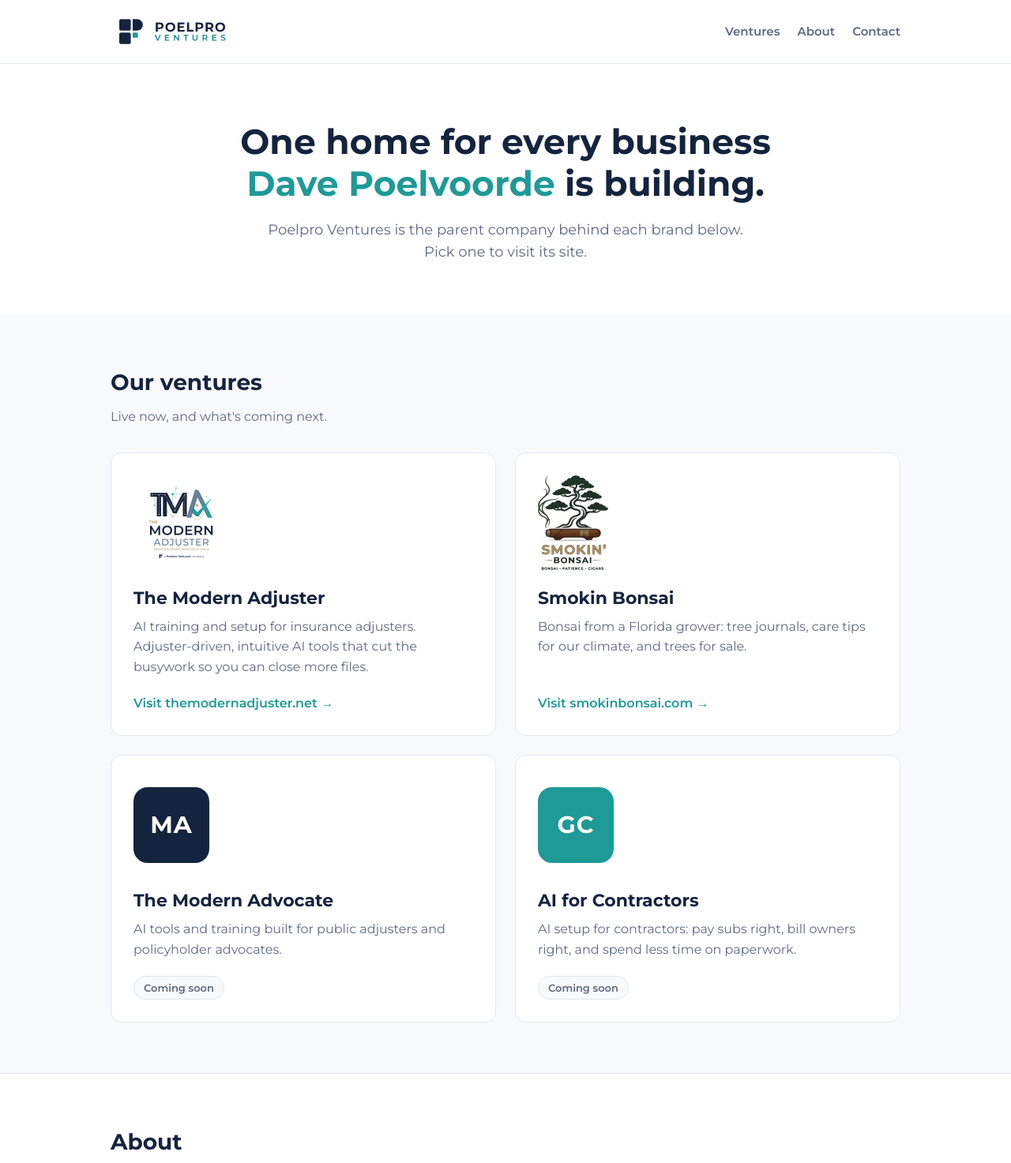
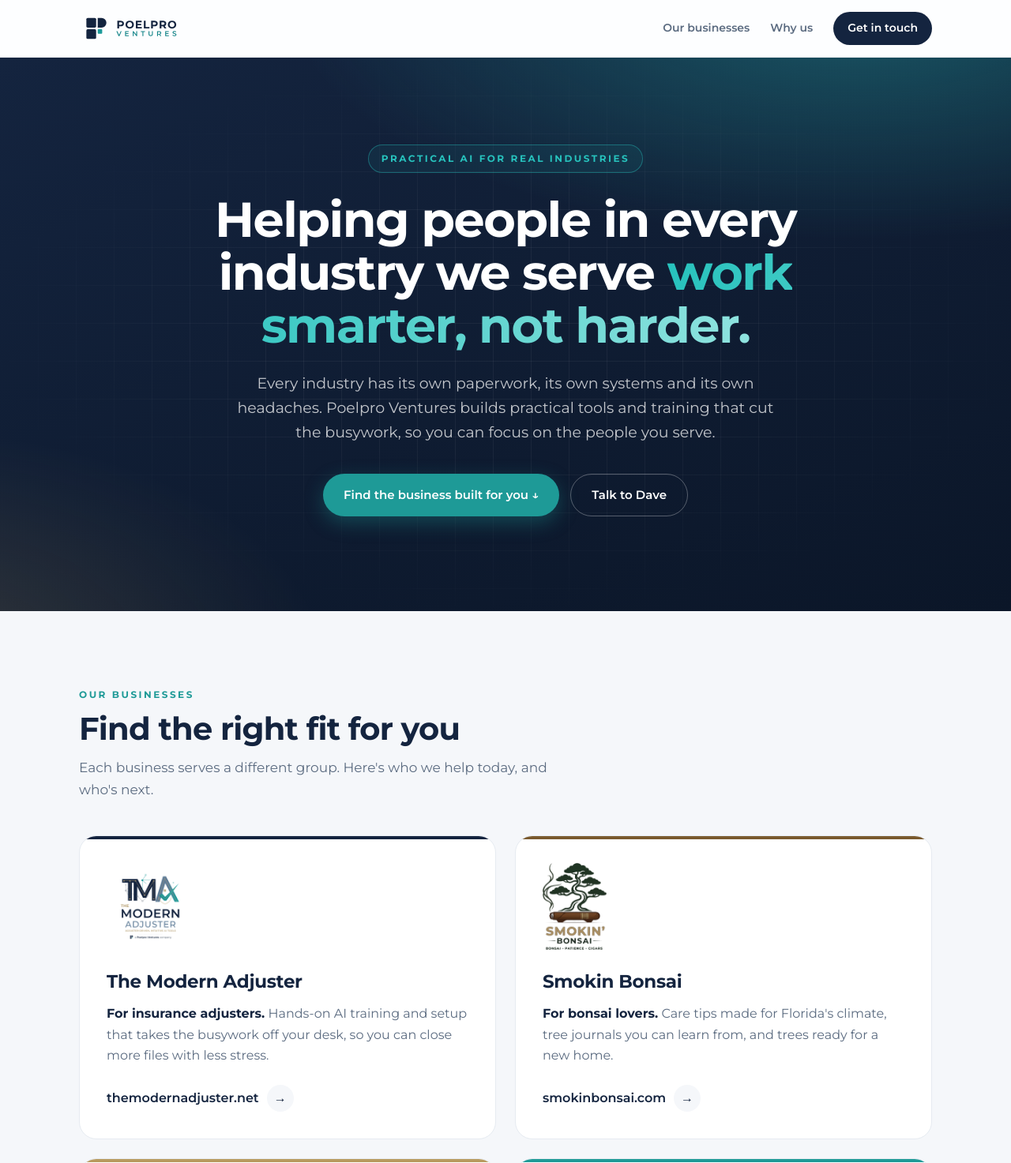
Before and after one commit to xander-brain/poelproventures-site, a plain HTML site: page index.html in a window 1280 px wide. Shown: the top 1473 px of the page at 79% size. Drawn offline with Linux system fonts and the light colour scheme.

Commit message:
Customer-focused copy and modern design
Co-Authored-By: Claude Opus 5.5 <noreply@anthropic.com>

```diff
--- a/index.html
+++ b/index.html
@@ -4,9 +4,9 @@
 <meta charset="utf-8">
 <meta name="viewport" content="width=device-width, initial-scale=1">
 <title>Poelpro Ventures</title>
-<meta name="description" content="Poelpro Ventures is the parent company of The Modern Adjuster, Smokin Bonsai and the ventures still to come.">
+<meta name="description" content="Poelpro Ventures helps people in different industries spend less time on busywork, with practical AI tools and training built by someone who has done the work.">
 <meta property="og:title" content="Poelpro Ventures">
-<meta property="og:description" content="The parent company of The Modern Adjuster, Smokin Bonsai and the ventures still to come.">
+<meta property="og:description" content="Practical AI tools and training for the industries we know best: insurance adjusters, public adjusters, contractors and more.">
 <meta property="og:image" content="https://poelproventures.com/og-image.png">
 <meta property="og:url" content="https://poelproventures.com/">
 <link rel="icon" type="image/png" sizes="32x32" href="icon-32.png">
@@ -15,44 +15,76 @@
 <link rel="preconnect" href="https://fonts.gstatic.com" crossorigin>
 <link href="https://fonts.googleapis.com/css2?family=Montserrat:wght@400;500;600;700&display=swap" rel="stylesheet">
 <style>
-  :root{--navy:#14243f;--teal:#1e9a97;--gray:#5b6b80;--line:#e3e8ee;--bg:#f7f9fb;}
+  :root{--navy:#14243f;--navy2:#0b1628;--teal:#1e9a97;--teal2:#27c2bd;--gold:#b89a5e;--gray:#5b6b80;--line:#e6ebf1;--bg:#f5f7fa;}
   *{box-sizing:border-box;margin:0;padding:0}
-  body{font-family:Montserrat,Arial,sans-serif;color:var(--navy);background:var(--bg);line-height:1.6}
+  html{scroll-behavior:smooth}
+  body{font-family:Montserrat,Arial,sans-serif;color:var(--navy);background:var(--bg);line-height:1.65;-webkit-font-smoothing:antialiased}
   a{color:inherit}
-  .wrap{max-width:1040px;margin:0 auto;padding:0 20px}
-  header{background:#fff;border-bottom:1px solid var(--line)}
-  header .wrap{display:flex;align-items:center;justify-content:space-between;padding-top:14px;padding-bottom:14px}
-  header img{height:52px;width:auto;display:block}
-  header nav a{text-decoration:none;font-weight:600;font-size:15px;margin-left:22px;color:var(--gray)}
+  .wrap{max-width:1120px;margin:0 auto;padding:0 20px}
+  header{position:sticky;top:0;z-index:10;background:rgba(255,255,255,.82);backdrop-filter:saturate(180%) blur(14px);-webkit-backdrop-filter:saturate(180%) blur(14px);border-bottom:1px solid rgba(20,36,63,.08)}
+  header .wrap{display:flex;align-items:center;justify-content:space-between;height:72px}
+  header img{height:44px;width:auto;display:block}
+  header nav{display:flex;align-items:center;gap:26px}
+  header nav a{text-decoration:none;font-weight:600;font-size:14px;color:var(--gray);transition:color .2s}
   header nav a:hover{color:var(--teal)}
-  .hero{background:#fff;padding:72px 0 64px;text-align:center}
-  .hero h1{font-size:clamp(28px,4.5vw,44px);font-weight:700;line-height:1.2;max-width:760px;margin:0 auto 18px}
-  .hero h1 span{color:var(--teal)}
-  .hero p{font-size:18px;color:var(--gray);max-width:640px;margin:0 auto}
-  section{padding:64px 0}
-  h2{font-size:28px;font-weight:700;margin-bottom:8px}
-  .sub{color:var(--gray);margin-bottom:32px}
+  header nav a.cta{color:#fff;background:var(--navy);padding:9px 18px;border-radius:999px}
+  header nav a.cta:hover{background:var(--teal);color:#fff}
+  .hero{position:relative;overflow:hidden;color:#fff;padding:110px 0 120px;background:radial-gradient(1200px 500px at 85% -10%,rgba(39,194,189,.35),transparent 60%),radial-gradient(900px 500px at -10% 110%,rgba(184,154,94,.22),transparent 60%),linear-gradient(160deg,var(--navy) 0%,var(--navy2) 100%)}
+  .hero:before{content:"";position:absolute;inset:0;background-image:linear-gradient(rgba(255,255,255,.05) 1px,transparent 1px),linear-gradient(90deg,rgba(255,255,255,.05) 1px,transparent 1px);background-size:48px 48px;mask-image:radial-gradient(ellipse at center,#000 30%,transparent 75%);-webkit-mask-image:radial-gradient(ellipse at center,#000 30%,transparent 75%)}
+  .hero .wrap{position:relative;max-width:880px;text-align:center}
+  .eyebrow{display:inline-block;font-size:12px;font-weight:700;letter-spacing:2.5px;text-transform:uppercase;color:var(--teal2);border:1px solid rgba(39,194,189,.4);background:rgba(39,194,189,.08);padding:7px 16px;border-radius:999px;margin-bottom:26px}
+  .hero h1{font-size:clamp(34px,5.6vw,62px);font-weight:700;line-height:1.08;letter-spacing:-1.5px;margin-bottom:24px}
+  .hero h1 span{background:linear-gradient(90deg,var(--teal2),#8fe3df);-webkit-background-clip:text;background-clip:text;color:transparent}
+  .hero p{font-size:clamp(16px,2vw,19px);color:rgba(255,255,255,.75);max-width:680px;margin:0 auto 36px}
+  .btns{display:flex;gap:14px;justify-content:center;flex-wrap:wrap}
+  .btn{display:inline-flex;align-items:center;gap:8px;text-decoration:none;font-weight:600;font-size:15px;padding:14px 26px;border-radius:999px;transition:transform .2s,background .2s,box-shadow .2s}
+  .btn.primary{background:var(--teal);color:#fff;box-shadow:0 8px 24px rgba(30,154,151,.35)}
+  .btn.primary:hover{background:var(--teal2);transform:translateY(-2px)}
+  .btn.ghost{color:#fff;border:1px solid rgba(255,255,255,.3)}
+  .btn.ghost:hover{background:rgba(255,255,255,.08)}
+  section{padding:96px 0}
+  .kicker{font-size:12px;font-weight:700;letter-spacing:2.5px;text-transform:uppercase;color:var(--teal);margin-bottom:10px}
+  h2{font-size:clamp(28px,3.6vw,40px);font-weight:700;letter-spacing:-.8px;line-height:1.15;margin-bottom:12px}
+  .sub{color:var(--gray);font-size:17px;max-width:620px;margin-bottom:44px}
   .grid{display:grid;grid-template-columns:repeat(2,1fr);gap:24px}
-  .card{background:#fff;border:1px solid var(--line);border-radius:14px;padding:28px;display:flex;flex-direction:column;transition:box-shadow .2s,transform .2s}
+  .card{position:relative;background:#fff;border:1px solid var(--line);border-radius:22px;padding:34px;display:flex;flex-direction:column;overflow:hidden;transition:box-shadow .3s,transform .3s,border-color .3s}
+  .card:before{content:"";position:absolute;left:0;right:0;top:0;height:4px;background:var(--accent,var(--teal))}
   a.card{text-decoration:none}
-  a.card:hover{box-shadow:0 10px 30px rgba(20,36,63,.10);transform:translateY(-3px)}
-  .logo{height:120px;display:flex;align-items:center;margin-bottom:18px}
-  .logo img{max-height:120px;max-width:140px;width:auto}
-  .mono{width:96px;height:96px;border-radius:18px;display:flex;align-items:center;justify-content:center;font-weight:700;font-size:30px;color:#fff;letter-spacing:1px}
-  .card h3{font-size:22px;font-weight:700;margin-bottom:6px}
-  .card p{color:var(--gray);flex:1;margin-bottom:20px}
-  .go{font-weight:600;color:var(--teal)}
-  .soon{display:inline-block;font-size:13px;font-weight:600;color:var(--gray);background:var(--bg);border:1px solid var(--line);border-radius:999px;padding:4px 12px;align-self:flex-start}
-  .about{background:#fff;border-top:1px solid var(--line);border-bottom:1px solid var(--line)}
-  .about p{max-width:720px;font-size:17px;color:var(--gray)}
-  .contact a{color:var(--teal);font-weight:600;text-decoration:none;font-size:18px}
-  footer{padding:28px 0;color:var(--gray);font-size:14px;text-align:center}
-  @media (max-width:720px){
-    .grid{grid-template-columns:1fr}
-    header img{height:40px}
-    header nav a{margin-left:14px;font-size:14px}
-    .hero{padding:48px 0 44px}
-    section{padding:48px 0}
+  a.card:hover{box-shadow:0 24px 50px -12px rgba(20,36,63,.22);transform:translateY(-6px);border-color:transparent}
+  .logo{height:110px;display:flex;align-items:center;margin-bottom:22px}
+  .logo img{max-height:110px;max-width:130px;width:auto}
+  .mono{width:88px;height:88px;border-radius:22px;display:flex;align-items:center;justify-content:center;font-weight:700;font-size:28px;color:#fff;letter-spacing:1px;box-shadow:0 10px 24px -8px rgba(20,36,63,.4)}
+  .card h3{font-size:23px;font-weight:700;letter-spacing:-.3px;margin-bottom:8px}
+  .card p strong{color:var(--navy)}
+  .card p{color:var(--gray);flex:1;margin-bottom:24px}
+  .go{display:inline-flex;align-items:center;gap:10px;font-weight:600;color:var(--navy)}
+  .go i{display:inline-flex;align-items:center;justify-content:center;width:34px;height:34px;border-radius:50%;background:var(--bg);font-style:normal;transition:background .3s,color .3s,transform .3s}
+  a.card:hover .go i{background:var(--accent,var(--teal));color:#fff;transform:translateX(4px)}
+  .soon{display:inline-flex;align-items:center;gap:8px;font-size:13px;font-weight:600;color:var(--gray);background:var(--bg);border:1px solid var(--line);border-radius:999px;padding:6px 14px;align-self:flex-start}
+  .soon:before{content:"";width:8px;height:8px;border-radius:50%;background:var(--gold);animation:pulse 2s infinite}
+  @keyframes pulse{0%,100%{opacity:1}50%{opacity:.35}}
+  .about{background:#fff}
+  .about .wrap{display:grid;grid-template-columns:1fr 1.3fr;gap:64px;align-items:center}
+  .quote{font-size:clamp(20px,2.4vw,26px);font-weight:500;line-height:1.5;color:var(--navy);border-left:4px solid var(--teal);padding-left:28px}
+  .sig{margin-top:18px;font-weight:700;color:var(--navy);font-size:15px}
+  .sig span{display:block;font-weight:500;color:var(--gray)}
+  .contact{padding:0 0 96px}
+  .contact .box{border-radius:28px;padding:64px 40px;text-align:center;color:#fff;background:radial-gradient(700px 300px at 100% 0%,rgba(39,194,189,.35),transparent 60%),linear-gradient(135deg,var(--navy),var(--navy2))}
+  .contact h2{color:#fff}
+  .contact .sub{color:rgba(255,255,255,.75);margin:0 auto 30px}
+  footer{padding:32px 0;color:var(--gray);font-size:14px;border-top:1px solid var(--line)}
+  footer .wrap{display:flex;justify-content:space-between;align-items:center;gap:16px;flex-wrap:wrap}
+  footer img{height:28px}
+  @media (max-width:820px){
+    .grid,.about .wrap{grid-template-columns:1fr}
+    .about .wrap{gap:28px}
+    header nav a:not(.cta){display:none}
+    header img{height:36px}
+    .hero{padding:80px 0 88px}
+    section{padding:72px 0}
+    .card{padding:28px}
+    .contact .box{padding:48px 24px}
+    footer .wrap{justify-content:center;text-align:center}
   }
 </style>
 </head>
@@ -60,44 +92,47 @@
 <header>
   <div class="wrap">
     <a href="/"><img src="img/logo.svg" alt="Poelpro Ventures"></a>
-    <nav><a href="#ventures">Ventures</a><a href="#about">About</a><a href="#contact">Contact</a></nav>
+    <nav><a href="#ventures">Our businesses</a><a href="#about">Why us</a><a class="cta" href="#contact">Get in touch</a></nav>
   </div>
 </header>
 
 <div class="hero">
   <div class="wrap">
-    <h1>One home for every business <span>Dave Poelvoorde</span> is building.</h1>
-    <p>Poelpro Ventures is the parent company behind each brand below. Pick one to visit its site.</p>
+    <span class="eyebrow">Practical AI for real industries</span>
+    <h1>Helping people in every industry we serve <span>work smarter, not harder.</span></h1>
+    <p>Every industry has its own paperwork, its own systems and its own headaches. Poelpro Ventures builds practical tools and training that cut the busywork, so you can focus on the people you serve.</p>
+    <div class="btns"><a class="btn primary" href="#ventures">Find the business built for you &darr;</a><a class="btn ghost" href="#contact">Talk to Dave</a></div>
   </div>
 </div>
 
 <section id="ventures">
   <div class="wrap">
-    <h2>Our ventures</h2>
-    <p class="sub">Live now, and what's coming next.</p>
+    <div class="kicker">Our businesses</div>
+    <h2>Find the right fit for you</h2>
+    <p class="sub">Each business serves a different group. Here's who we help today, and who's next.</p>
     <div class="grid">
-      <a class="card" href="https://themodernadjuster.net" target="_blank" rel="noopener">
+      <a class="card" style="--accent:#14243f" href="https://themodernadjuster.net" target="_blank" rel="noopener">
         <div class="logo"><img src="img/tma.png" alt="The Modern Adjuster logo"></div>
         <h3>The Modern Adjuster</h3>
-        <p>AI training and setup for insurance adjusters. Adjuster-driven, intuitive AI tools that cut the busywork so you can close more files.</p>
-        <span class="go">Visit themodernadjuster.net &rarr;</span>
+        <p><strong>For insurance adjusters.</strong> Hands-on AI training and setup that takes the busywork off your desk, so you can close more files with less stress.</p>
+        <span class="go">themodernadjuster.net <i>&rarr;</i></span>
       </a>
-      <a class="card" href="https://smokinbonsai.com" target="_blank" rel="noopener">
+      <a class="card" style="--accent:#7a5a2e" href="https://smokinbonsai.com" target="_blank" rel="noopener">
         <div class="logo"><img src="img/smokinbonsai.png" alt="Smokin Bonsai logo"></div>
         <h3>Smokin Bonsai</h3>
-        <p>Bonsai from a Florida grower: tree journals, care tips for our climate, and trees for sale.</p>
-        <span class="go">Visit smokinbonsai.com &rarr;</span>
+        <p><strong>For bonsai lovers.</strong> Care tips made for Florida's climate, tree journals you can learn from, and trees ready for a new home.</p>
+        <span class="go">smokinbonsai.com <i>&rarr;</i></span>
       </a>
-      <div class="card">
-        <div class="logo"><div class="mono" style="background:var(--navy)">MA</div></div>
+      <div class="card" style="--accent:#b89a5e">
+        <div class="logo"><div class="mono" style="background:linear-gradient(135deg,#14243f,#2b3f63)">MA</div></div>
         <h3>The Modern Advocate</h3>
-        <p>AI tools and training built for public adjusters and policyholder advocates.</p>
+        <p><strong>For public adjusters and policyholder advocates.</strong> AI tools and training that help you prepare claims faster for the people you represent.</p>
         <span class="soon">Coming soon</span>
       </div>
-      <div class="card">
-        <div class="logo"><div class="mono" style="background:var(--teal)">GC</div></div>
+      <div class="card" style="--accent:#1e9a97">
+        <div class="logo"><div class="mono" style="background:linear-gradient(135deg,#1e9a97,#27c2bd)">GC</div></div>
         <h3>AI for Contractors</h3>
-        <p>AI setup for contractors: pay subs right, bill owners right, and spend less time on paperwork.</p>
+        <p><strong>For contractors.</strong> Simple AI setup to pay subs right, bill owners right, and get your evenings back from paperwork.</p>
         <span class="soon">Coming soon</span>
       </div>
     </div>
@@ -106,19 +141,29 @@
 
 <section id="about" class="about">
   <div class="wrap">
-    <h2>About</h2>
-    <p>Poelpro Ventures was started by Dave Poelvoorde, a licensed insurance adjuster since 2019 with years in sales and finance before that. Each venture puts that experience to work in a different way, from helping adjusters use AI to growing trees one branch at a time.</p>
+    <div>
+      <div class="kicker">Why Poelpro Ventures</div>
+      <h2>Built by someone who has done the work.</h2>
+    </div>
+    <div>
+      <p class="quote">I've spent years in sales, finance and insurance claims, and I've seen how much time good people lose to paperwork and clunky systems. Poelpro Ventures is how I help, one industry at a time.</p>
+      <p class="sig">Dave Poelvoorde<span>Founder, Poelpro Ventures</span></p>
+    </div>
   </div>
 </section>
 
 <section id="contact" class="contact">
   <div class="wrap">
-    <h2>Contact</h2>
-    <p class="sub">Questions about any of our businesses? Send an email.</p>
-    <a href="mailto:dave@poelproventures.com">dave@poelproventures.com</a>
+    <div class="box">
+      <h2>Not sure which one fits?</h2>
+      <p class="sub">Tell me what you do and what's slowing you down. I'll point you in the right direction.</p>
+      <a class="btn primary" href="mailto:dave@poelproventures.com">Email dave@poelproventures.com</a>
+    </div>
   </div>
 </section>
 
-<footer>&copy; 2026 Poelpro LLC. All rights reserved.</footer>
+<footer>
+  <div class="wrap"><img src="img/logo.svg" alt="Poelpro Ventures"><span>&copy; 2026 Poelpro LLC. All rights reserved.</span></div>
+</footer>
 </body>
 </html>
```
